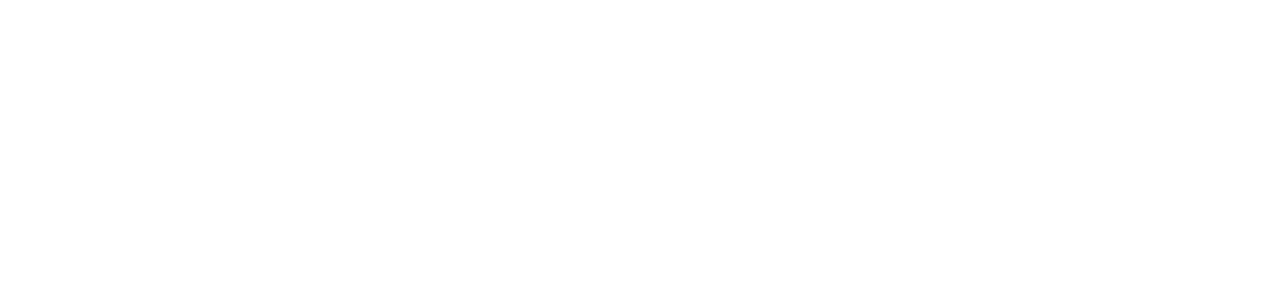
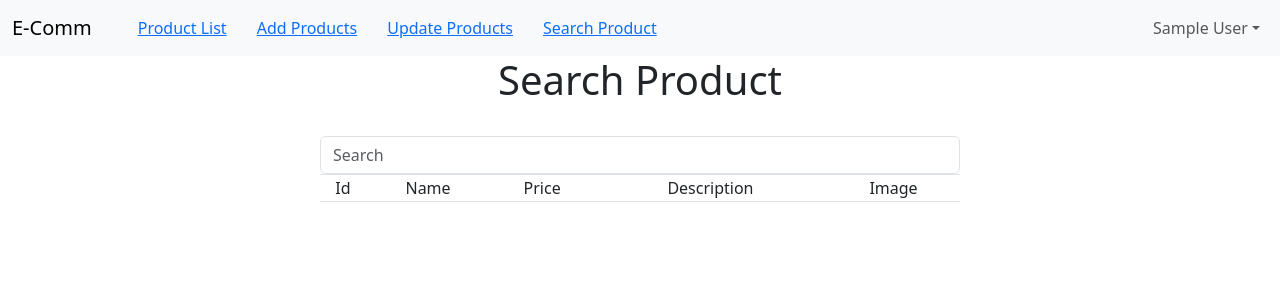
Before and after one commit to yegonkimutai/E-Comm-laravel-react, a React (Create React App) app in the folder front/: page /search in a window 1280 px wide. Before the commit this address had no page. Shown: the top 300 px of the page. Built offline with nearby package versions, Linux system fonts and the light colour scheme; sample sign-in values are in the browser's storage.

Commit message:
Modify changes

```diff
--- a/front/src/App.js
+++ b/front/src/App.js
@@ -6,6 +6,7 @@
 import Update from './components/Update'
 import Protected from './components/Protected';
 import List from './components/List';
+import SearchProduct from './components/SearchProduct';
 
 function App() {
   return (
@@ -15,8 +16,9 @@
           <Route path='/add' element={<Protected Cmp={AddProduct} />} />
           <Route path='/register' element={<Register />} />
           <Route path='/login' element={<Login />} />
-          <Route path='/update/:id' element={<Protected Cmp={Update}/>} />
+          <Route path='/update' element={<Protected Cmp={Update}/>} />
           <Route path='/' element={<Protected Cmp={List}/>} />
+          <Route path='/search' element={<Protected Cmp={SearchProduct}/>} />
         </Routes>
       </BrowserRouter>
     </div>
--- a/front/src/components/Header.js
+++ b/front/src/components/Header.js
@@ -30,6 +30,7 @@
                 <Link to='/'>Product List</Link>
                 <Link to='/add'>Add Products</Link>
                 <Link to='/update'>Update Products</Link>
+                <Link to='/search'>Search Product</Link>
               </>
               :
               <>
--- a/front/src/components/List.js
+++ b/front/src/components/List.js
@@ -58,7 +58,7 @@
                     <Button onClick={() => deleteProduct(item.id)} variant="outline-danger">Delete</Button>
                     </td>
                     <td>
-                    <Link to={'update/'+item.id}>
+                    <Link to={'update/'}>
                     <Button variant="outline-info">Update</Button>
                     </Link>
                     </td>
--- /dev/null
+++ b/front/src/components/SearchProduct.js
@@ -0,0 +1,74 @@
+import React, { useState } from 'react'
+import Header from './Header'
+import { Table } from 'react-bootstrap'
+
+function SearchProduct() {
+  const[data, setData] = useState([])
+
+  const search = async (key) => {
+    // Check if the key is blank or contains only whitespace
+    if (key.trim() === '') {
+      return;
+    }
+
+    try {
+      let result = await fetch('http://localhost:8000/api/search/' + key);
+
+      if (result.status === 404) {
+        // Handle 404 response, for example:
+        console.error('Resource not found');
+        return;
+      }
+
+      const responseText = await result.text();
+
+      try {
+        const jsonData = JSON.parse(responseText);
+        setData(jsonData);
+      } catch (jsonError) {
+        console.error('Error parsing JSON:', jsonError);
+      }
+    } catch (error) {
+      console.error('Error fetching data:', error);
+    }
+  };
+
+
+  return (
+    <>
+      <Header />
+      <div className='col-sm-6 offset-sm-3'>
+        <h1>Search Product</h1>
+        <br/>
+        <input
+        type='text'
+        onChange={e => search(e.target.value)}
+        className='form-control'
+        placeholder='Search'
+        />
+       <Table striped bordered hover>
+            <tr>
+                <td>Id</td>
+                <td>Name</td>
+                <td>Price</td>
+                <td>Description</td>
+                <td>Image</td>
+            </tr>
+            {
+                data.map((item) =>
+                <tr>
+                    <td>{item.id}</td>
+                    <td>{item.name}</td>
+                    <td>{item.price}</td>
+                    <td>{item.description}</td>
+                    <td><img style={{width:120}} src={'http://localhost:8000/' + item.file_path} alt=''/></td>
+                </tr>
+                )
+            }
+        </Table>
+      </div>
+    </>
+  )
+}
+
+export default SearchProduct
```
